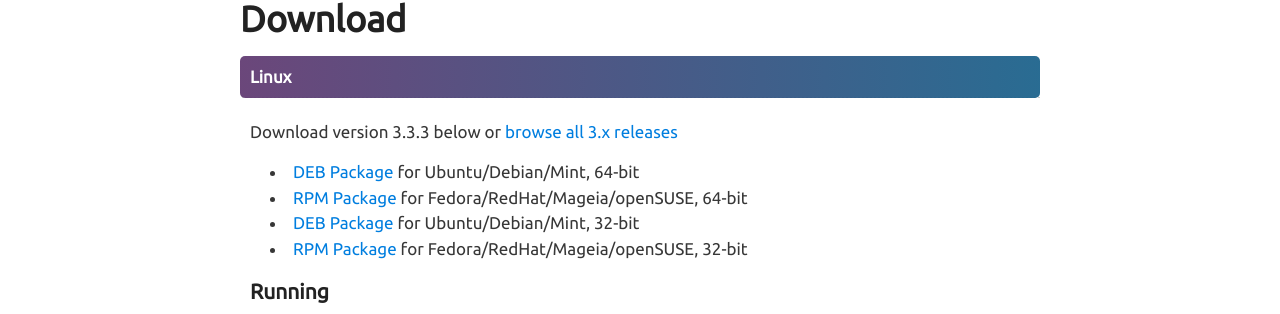
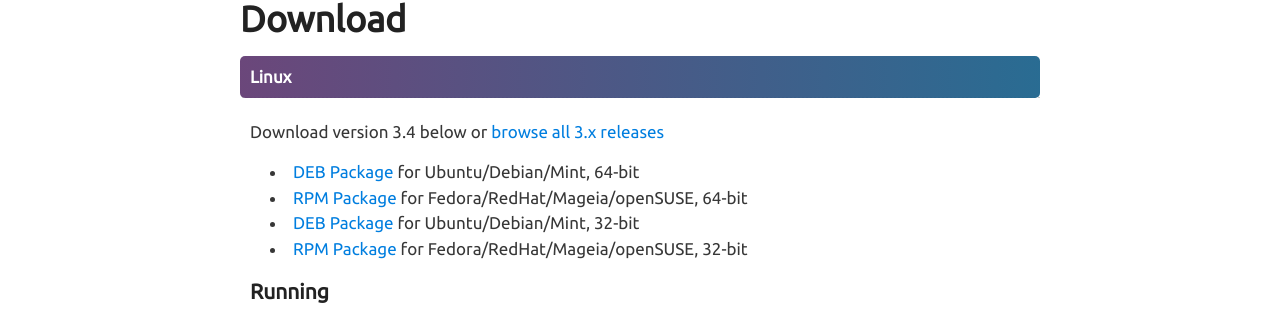
Before and after one commit to angryip/ipscan, a Jekyll site: the page built from download/index.html, in a window 1280 px wide. Shown: the part 310-624 px from the top of the page. Built offline with Jekyll 4.4.1, drawn with Linux system fonts in a browser that asks for light colours.

Commit message:
version 3.4 released

```diff
--- a/_config.yml
+++ b/_config.yml
@@ -1,5 +1,5 @@
 name: Angry IP Scanner
 pygments: true
 url: http://angryip.org
-version: 3.3.3
+version: 3.4
 permalink: /:year/:month/:title.html
```
